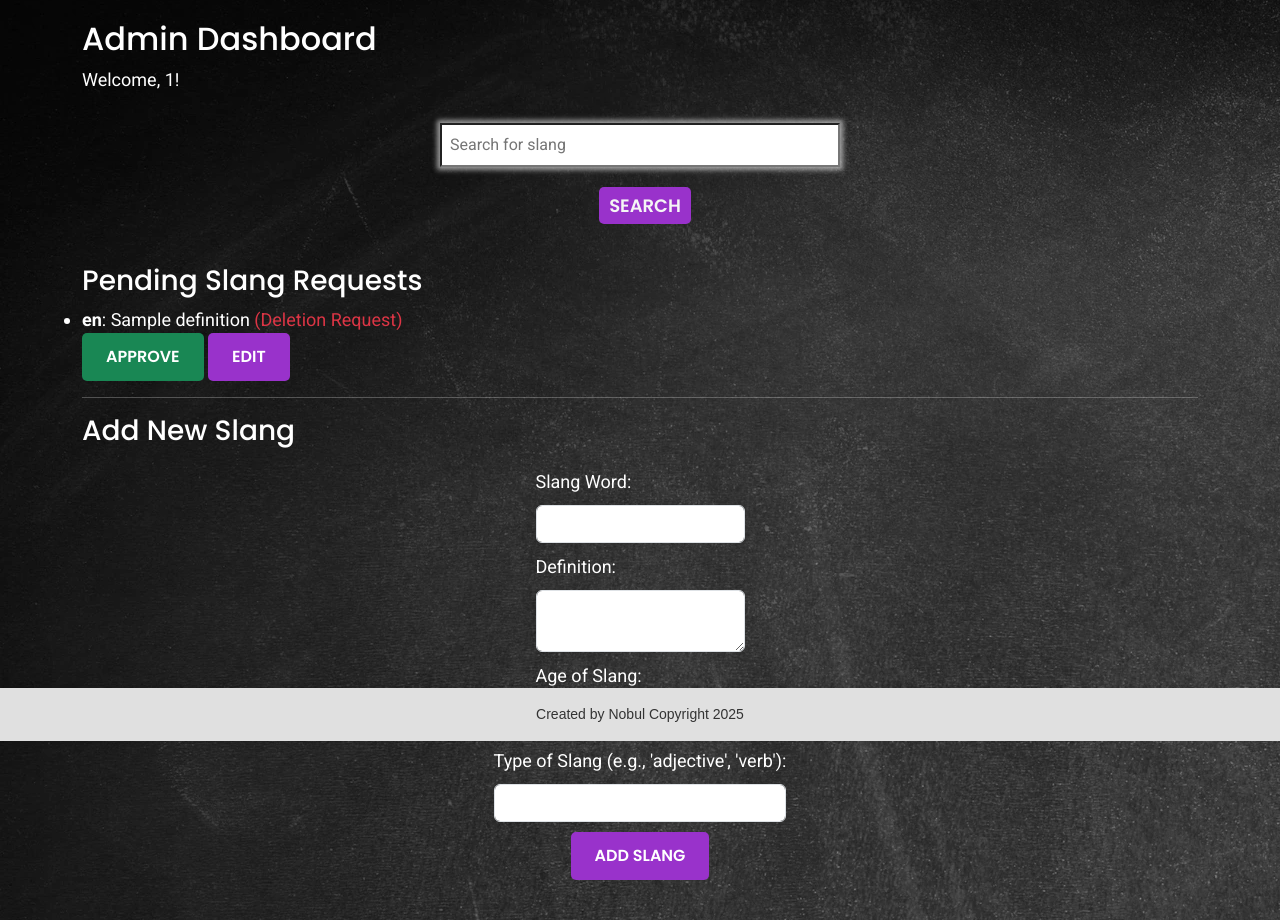
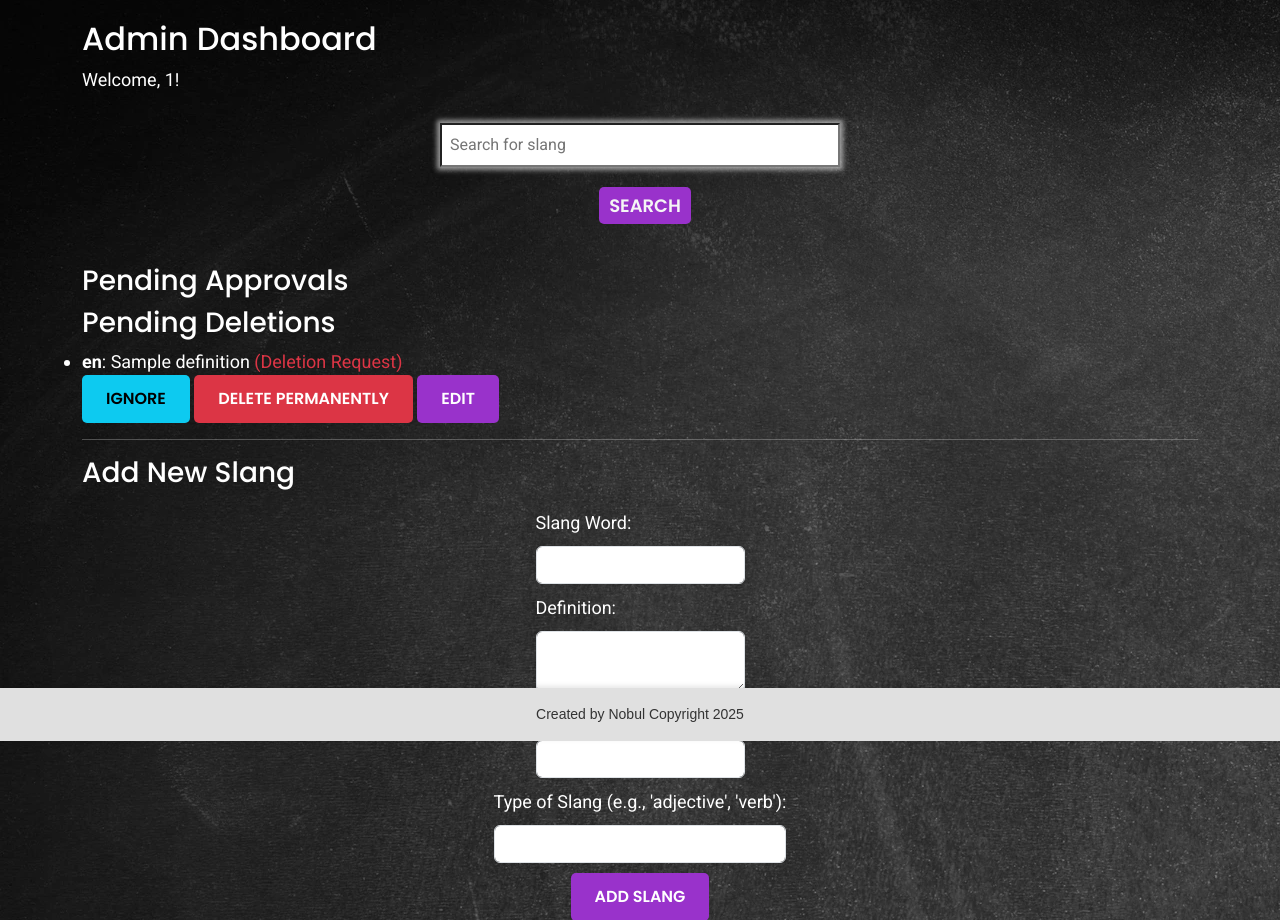
Before and after one commit to GemmaButcher-dev/itscool-ms3, a Flask app: page /admin_dashboard in a window 1280 px wide. Shown: the part 59-979 px from the top of the page. Run offline with Flask 3, Linux system fonts and the light colour scheme; the visitor is signed in with stand-in values (Sample User, id 1); a database or web service that is not in the repository returns one stand-in record (values such as "Sample title"); some libraries are stand-ins or nearby versions.

Commit message:
admin button update

```diff
--- a/app.py
+++ b/app.py
@@ -77,7 +77,12 @@ def admin_dashboard():
     pending_deletions = list(mongo.db.slangs.find({"pending_deletion": True}))
 
     # -- Get all pending slangs (approved = False or not present)
-    pending_slangs = mongo.db.slangs.find({"approved": {"$ne": True}})
+    pending_slangs = list(mongo.db.slangs.find({
+        "$or": [
+        {"approved": {"$ne": True}},
+        {"pending_deletion": True}
+        ]
+    }))
 
     return render_template(
         'admin_dashboard.html',
@@ -152,6 +157,19 @@ def edit_slang():
             flash(f"Error: {str(e)}", "error")
 
     # -- Redirect to the admin dashboard after editing
+    return redirect(url_for("admin_dashboard"))
+
+@app.route("/ignore_deletion_request", methods=["POST"])
+def ignore_deletion_request():
+    slang_id = request.form.get("slang_id")
+
+    # Update the slang document to ignore the deletion request
+    mongo.db.slangs.update_one(
+        {"_id": ObjectId(slang_id)},
+        {"$set": {"pending_deletion": False}}  # Or use a field like "deletion_ignored": True
+    )
+
+    flash("Deletion request has been ignored.", "info")
     return redirect(url_for("admin_dashboard"))
 
 
@@ -361,6 +379,9 @@ def delete_slang_user():
 
         # ✅ Find the slang in the database
         slang_entry = mongo.db.slangs.find_one({"slang": {"$regex": f"^{slang_word}$", "$options": "i"}})
+        print(slang_entry)
+        print(slang_word)
+        print("Word submitted: ", slang_word)
 
         if not slang_entry:
             flash(f"Slang '{slang_word}' not found!", "error")
@@ -372,10 +393,11 @@ def delete_slang_user():
             return redirect(url_for("home"))
 
         #  Set the slang's `pending_deletion` field to True
-        mongo.db.slangs.update_one(
+        result=mongo.db.slangs.update_one(
             {"_id": slang_entry["_id"]},
             {"$set": {"pending_deletion": True}}
         )
+        print("Modified result: ", result.matched_count, result.modified_count)
 
         flash(f"Deletion request for slang '{slang_word}' submitted for admin approval.", "info")
 
--- a/templates/admin_dashboard.html
+++ b/templates/admin_dashboard.html
@@ -12,28 +12,30 @@
 </form>
 
 <!-- Pending Slang Requests -->
+
 {% if pending_slangs %}
-    <h3>Pending Slang Requests</h3>
+    <!-- Pending Approvals Section -->
+    <h3>Pending Approvals</h3>
     <ul class="list-group">
         {% for slang in pending_slangs %}
+            {% if not slang.pending_deletion %}
             <li>
                 <strong>{{ slang.slang }}</strong>: {{ slang.definition }}
-                {% if slang.pending_deletion %} <span class="text-danger">(Deletion Request)</span> {% endif %}
-
                 <div class="action-buttons">
-                    <!-- Approve button -->
+                    <!-- Approve button only for pending approval -->
                     <form action="{{ url_for('approve_slang') }}" method="post" style="display: inline;">
                         <input type="hidden" name="slang_id" value="{{ slang._id }}">
                         <button type="submit" class="btn btn-success approve-btn">Approve</button>
                     </form>
 
-                    <!-- Delete button (Only for non-deletion requests) -->
-                    {% if not slang.pending_deletion %}
-                    <form class="delete-form" action="{{ url_for('delete_slang_admin') }}" method="POST" style="display: inline;">
-                        <input type="hidden" name="slang_id" value="{{ slang._id }}">
-                        <button type="submit" class="btn btn-danger remove-btn">Delete</button>
-                    </form>
-                    {% endif %}
+                    <!-- Delete button triggers the confirmation modal -->
+                    <button class="btn btn-danger remove-btn"
+                            data-id="{{ slang._id }}"
+                            data-slang="{{ slang.slang }}"
+                            data-definition="{{ slang.definition }}"
+                            data-pending="{{ slang.pending_deletion }}">
+                        Delete
+                    </button>
 
                     <!-- Edit button -->
                     <button class="btn btn-primary edit-btn"
@@ -46,10 +48,50 @@
                     </button>
                 </div>
             </li>
+            {% endif %}
         {% endfor %}
     </ul>
+
+    <!-- Pending Deletions Section -->
+    <h3>Pending Deletions</h3>
+    <ul class="list-group">
+        {% for slang in pending_slangs %}
+            {% if slang.pending_deletion %}
+            <li>
+                <strong>{{ slang.slang }}</strong>: {{ slang.definition }} <span class="text-danger">(Deletion Request)</span>
+                <div class="action-buttons">
+                    <!-- Ignore button (blue) for pending deletions -->
+                    <form action="{{ url_for('ignore_deletion_request') }}" method="post" style="display: inline;">
+                        <input type="hidden" name="slang_id" value="{{ slang._id }}">
+                        <button type="submit" class="btn btn-info ignore-btn">Ignore</button>
+                    </form>
+
+                    <!-- Delete button triggers the confirmation modal for pending deletions -->
+                    <button class="btn btn-danger remove-btn"
+                            data-id="{{ slang._id }}"
+                            data-slang="{{ slang.slang }}"
+                            data-definition="{{ slang.definition }}"
+                            data-pending="{{ slang.pending_deletion }}">
+                        Delete Permanently
+                    </button>
+
+                    <!-- Edit button -->
+                    <button class="btn btn-primary edit-btn"
+                            data-id="{{ slang._id }}"
+                            data-slang="{{ slang.slang }}"
+                            data-definition="{{ slang.definition }}"
+                            data-age="{{ slang.age }}"
+                            data-type="{{ slang.type }}">
+                        Edit
+                    </button>
+                </div>
+            </li>
+            {% endif %}
+        {% endfor %}
+    </ul>
+
 {% else %}
-    <p>No pending slangs to approve.</p>
+    <p>No pending slangs to approve or delete.</p>
 {% endif %}
 
 <hr>
@@ -76,38 +118,23 @@
     <button type="submit" class="btn btn-primary">Add Slang</button>
 </form>
 
-<!-- Bootstrap Modal for Editing Slang -->
-<div class="modal fade" id="editModal" tabindex="-1" aria-labelledby="editModalLabel" aria-hidden="true">
+<!-- Bootstrap Modal for Deleting Slang -->
+<div class="modal fade" id="deleteModal" tabindex="-1" aria-labelledby="deleteModalLabel" aria-hidden="true">
     <div class="modal-dialog modal-dialog-centered modal-lg">
         <div class="modal-content">
             <div class="modal-header">
-                <h5 class="modal-title" id="editModalLabel">Edit Slang</h5>
-                <button type="button" class="btn-close" id="close-edit" data-bs-dismiss="modal" aria-label="Close"></button>
+                <h5 class="modal-title" id="deleteModalLabel">Delete Slang</h5>
+                <button type="button" class="btn-close" id="close-delete" data-bs-dismiss="modal" aria-label="Close"></button>
             </div>
             <div class="modal-body">
-                <form id="editSlangForm" action="{{ url_for('edit_slang') }}" method="post">
-                    <input type="hidden" id="editSlangId" name="slang_id">
-                    <div class="mb-3">
-                        <label for="editSlang" class="form-label">Slang</label>
-                        <input type="text" class="form-control" id="editSlang" name="slang" required>
-                    </div>
-                    <div class="mb-3">
-                        <label for="editDefinition" class="form-label">Definition</label>
-                        <input type="text" class="form-control" id="editDefinition" name="definition" required>
-                    </div>
-                    <div class="mb-3">
-                        <label for="editAge" class="form-label">Age</label>
-                        <input type="text" class="form-control" id="editAge" name="age">
-                    </div>
-                    <div class="mb-3">
-                        <label for="editType" class="form-label">Type</label>
-                        <input type="text" class="form-control" id="editType" name="type">
-                    </div>
-                </form>
+                <p id="delete-message">Are you sure you want to delete this slang?</p>
             </div>
             <div class="modal-footer d-flex justify-content-between">
-                <button type="button" class="btn btn-secondary" id="cancel-edit" data-bs-dismiss="modal">Cancel</button>
-                <button type="button" class="btn btn-primary" id="save-edit">Save Changes</button>
+                <button type="button" class="btn btn-secondary" id="cancel-delete" data-bs-dismiss="modal">Cancel</button>
+                <form action="{{ url_for('delete_slang_admin') }}" method="POST" id="delete-form">
+                    <input type="hidden" name="slang_id" id="delete-slang-id">
+                    <button type="submit" class="btn btn-danger">Delete Permanently</button>
+                </form>
             </div>
         </div>
     </div>
@@ -115,4 +142,21 @@
 
 <!-- Edit Modal JS Script -->
 <script src="{{ url_for('static', filename='js/edit-modal.js') }}"></script>
+<script>
+    // JavaScript for triggering the delete modal and passing data
+    document.querySelectorAll('.remove-btn').forEach(function(button) {
+        button.addEventListener('click', function(e) {
+            const slangId = e.target.dataset.id;
+            const slangWord = e.target.dataset.slang;
+            const pending = e.target.dataset.pending;
+
+            // Update the modal with relevant details
+            document.getElementById('delete-message').textContent = `Are you sure you want to delete '${slangWord}'?${pending === 'true' ? ' This slang is pending deletion.' : ''}`;
+            document.getElementById('delete-slang-id').value = slangId;
+
+            // Show the modal
+            $('#deleteModal').modal('show');
+        });
+    });
+</script>
 {% endblock %}
```
Also changed, not shown: DEVELOPMENT.md (+3 -0 lines).
